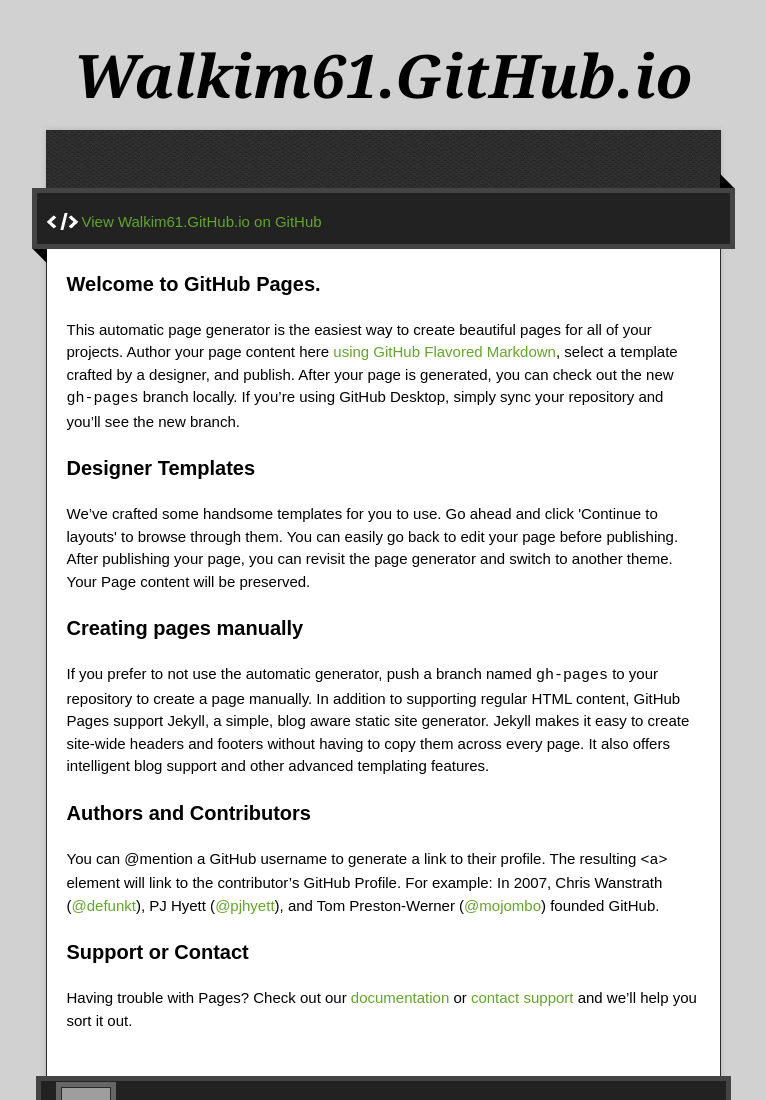
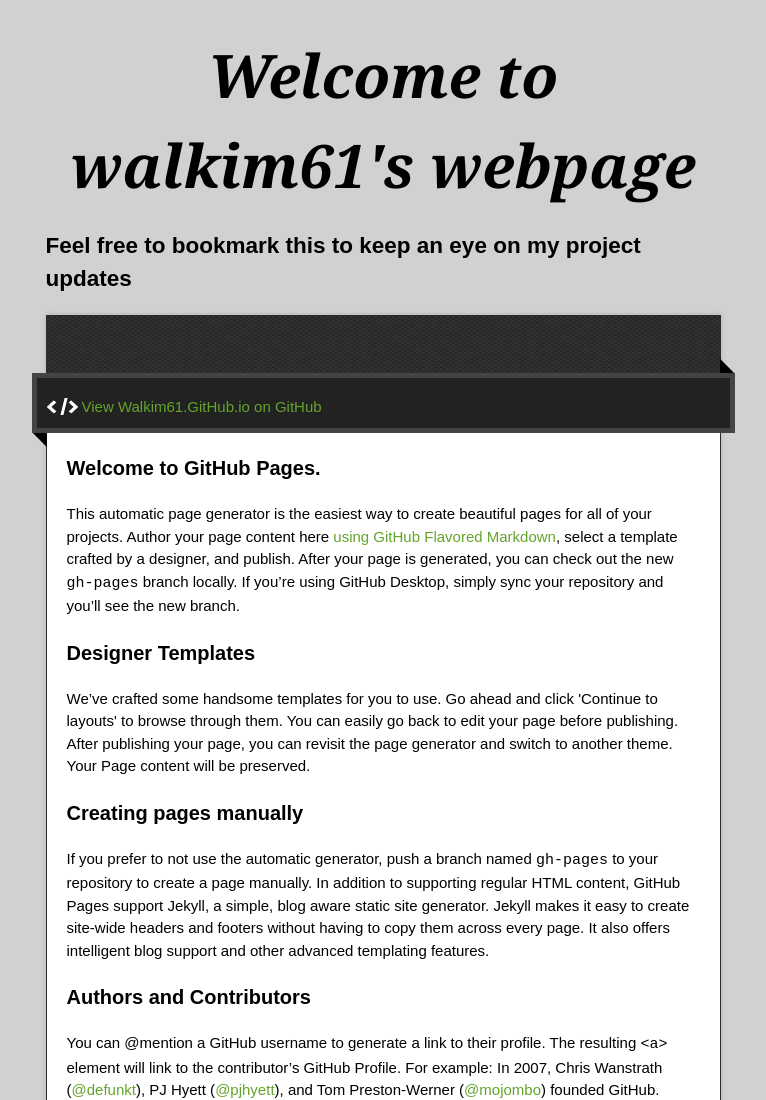
Before and after one commit to walkim61/walkim61.github.io, a plain HTML site: page index.html in a window 1280 px wide. Shown: the top 1100 px of the page, without its empty margins (257-1023 px from the left). Drawn offline with nearby package versions, Linux system fonts and the light colour scheme; grey boxes are pictures that could not be loaded.

Commit message:
Update index.html

```diff
--- a/index.html
+++ b/index.html
@@ -22,7 +22,8 @@
 
   <div class="wrapper">
     <header>
-      <h1 class="title">Walkim61.GitHub.io</h1>
+      <h1 class="title">Welcome to walkim61's webpage</h1>
+      <h2 class="tagline"> Feel free to bookmark this to keep an eye on my project updates</h2>
     </header>
     <div id="container">
       <p class="tagline"></p>
```
